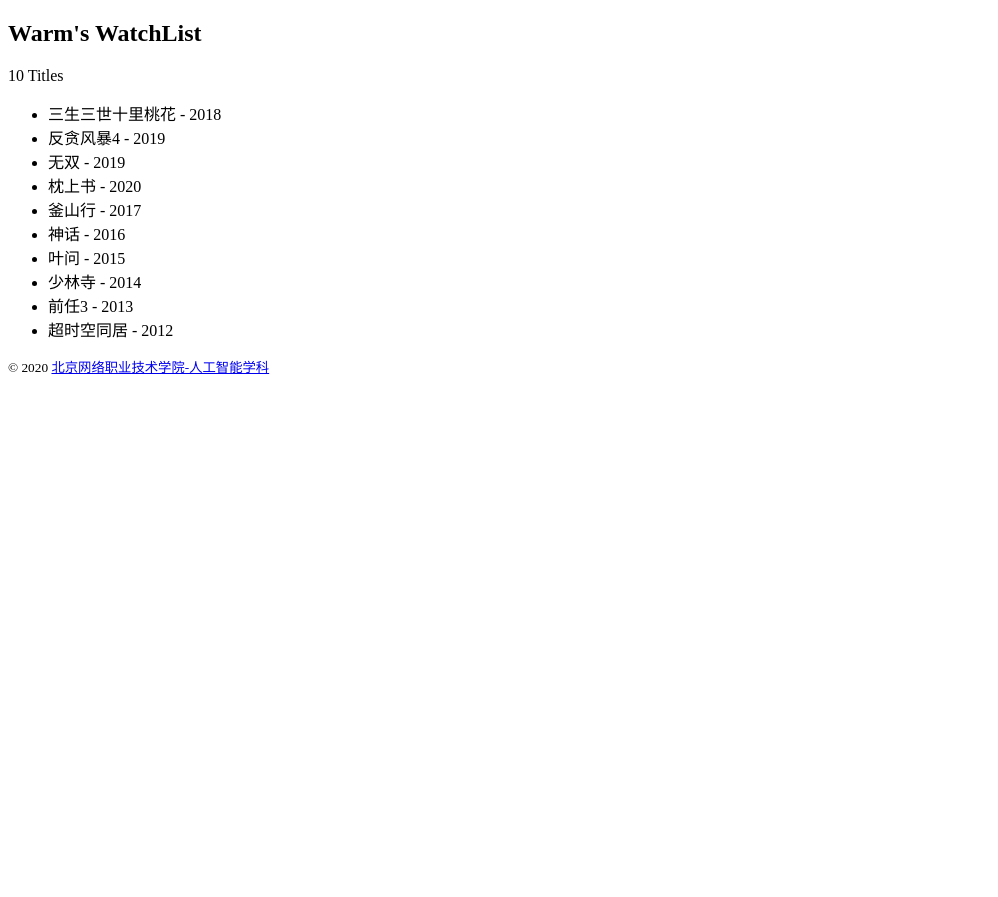
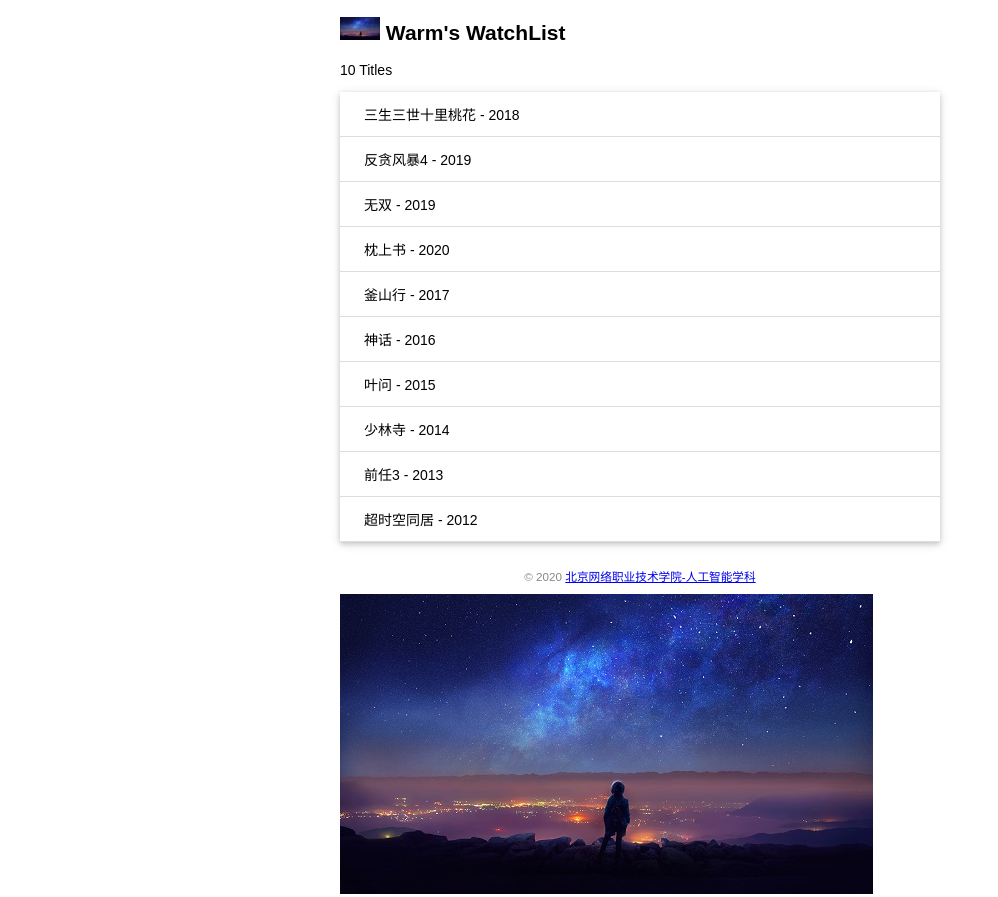
Before and after one commit to 990321/one_test, a Flask app: page / in a window 1280 px wide. Shown: the whole page, without its empty margins (0-998 px from the left). Before the commit the page ends 374 px from the top, so only its background shows below. Run offline with Flask 2, Linux system fonts and the light colour scheme.

Commit message:
five commit

```diff
--- a/app.py
+++ b/app.py
@@ -1,6 +1,14 @@
-from flask import Flask
-from flask import render_template
+import os
+from flask import Flask,render_template
+from flask_sqlalchemy import SQLAlchemy
+
 app = Flask(__name__)
+
+# 配置
+app.config['SQLALCHEMY_DATABASE_URI'] = 'sqlite:////' + os.path.join(app.root_path,'data.db')
+app.config['SQLALCHEMY_TRACK_MODIFICATIONS'] = False # 关闭对模型修改的监控
+
+db = SQLAlchemy(app)
 
 @app.route('/')
 def index():
--- /dev/null
+++ b/static/style.css
@@ -0,0 +1,37 @@
+body{
+    max-width: 600px;
+    margin: auto;
+    font-size:14px;
+    font-family: Arial, Helvetica, sans-serif;
+}
+/* 页脚 footer */
+footer{
+    color: #888888;
+    margin-top: 15px;
+    text-align: center;
+    padding: 10px;
+}
+/* 头像 */
+.avatar{
+    width: 40px;
+}
+
+/* 电影列表 */
+.movie-list{
+    list-style: none;
+    padding: 0;
+    margin-bottom: 10px;
+    box-shadow: 0 2px 5px 0 rgba(0, 0, 0, 0.16),0 2px 10px 0 rgba(0, 0, 0, 0.12);
+}
+.movie-list li{
+    padding: 12px 24px;
+    border-bottom: 1px solid #ddd;
+}
+.movie-list li:hover{
+    background: #f8f9fa;
+}
+.images-list{
+    display: block;
+    margin: 0 auto;
+    height: 100px;
+}
--- a/templates/index.html
+++ b/templates/index.html
@@ -4,20 +4,27 @@
     <meta charset="UTF-8">
     <meta name="viewport" content="width=device-width, initial-scale=1.0">
     <meta http-equiv="X-UA-Compatible" content="ie=edge">
+    <link rel="shortcut icon" href="{{ url_for('static',filename='images/icon.jpg') }}" type="image/x-icon">
+    <link rel="stylesheet" href="{{ url_for('static',filename='style.css') }}">
     <title>{{ name }}'s WatchList</title>
 </head>
 <body>
-    <h2>{{ name }}'s WatchList</h2>
+    <h2>
+        <img class="avatar" src="{{ url_for('static',filename='images/0.jpg') }}" alt="头像">
+        {{ name }}'s WatchList
+    </h2>
     {# 使用length过滤器获取movies变量的长度 #}
     <p>{{ movies|length }} Titles</p >
-    <ul>
+    <ul class="movie-list">
         {% for movie in movies %}
         <li>{{ movie.title }} - {{ movie.year }}</li>
         {% endfor %}
     </ul>
 
     <footer>
-        <small>&copy; 2020 <a href=" ">北京网络职业技术学院-人工智能学科</a></small>
+        <small>&copy; 2020 <a href="#">北京网络职业技术学院-人工智能学科</a></small>
     </footer>
+
+    <img class="image-list" src="{{ url_for('static',filename='images/0.jpg') }}" alt="">
 </body>
 </html>
```
Also changed, not shown: static/images/0.jpg (added), static/images/icon.jpg (added).
